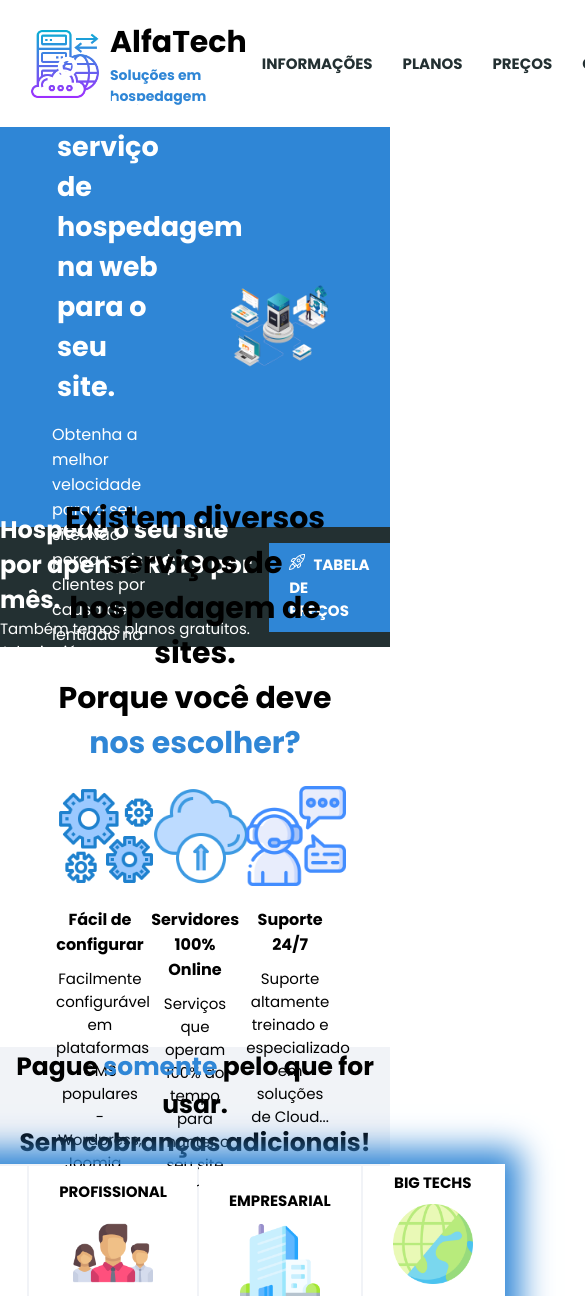
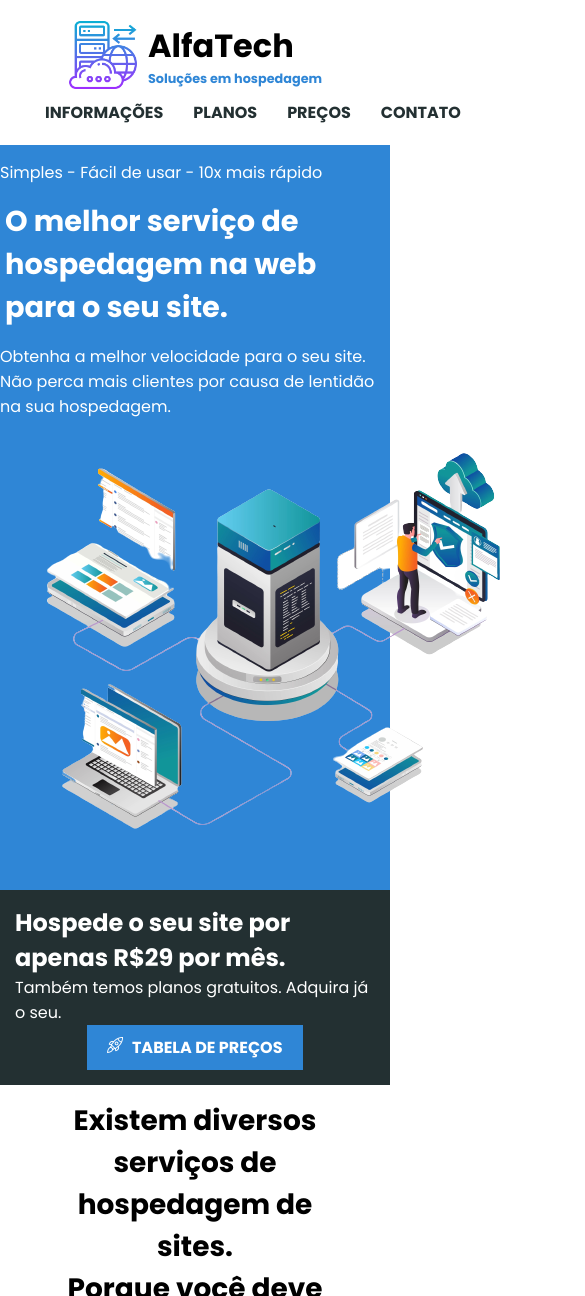
Before and after one commit to elvislira/provedor, a plain HTML site: page index.html in a window 390 px wide. Shown: the top 1296 px of the page, 585 px wide, since content can reach past the window. Drawn offline with Linux system fonts and the light colour scheme.

Commit message:
Melhorias na responsividade.

```diff
--- a/css/index.css
+++ b/css/index.css
@@ -3,7 +3,7 @@
     padding: 0;
     box-sizing: border-box;
     font-family: 'Poppins', sans-serif;
-    font-size: 15px;
+    font-size: 16px;
     scroll-behavior: smooth;
 }
 
@@ -16,6 +16,8 @@
  display: flex;
  justify-content: space-around;
  align-items: center;
+ flex-wrap: wrap;
+ gap: 10px;
  background-color: #fff;
  color: #000;
  padding: 20px 30px;
@@ -32,13 +34,13 @@
 }
 
 .logo .titulo {
-    font-size: 30px;
+    font-size: 2em;
     font-weight: bold;
     color: #000;
 }
 
 .logo p {
-    font-size: 14px;
+    font-size: 0.8em;
     font-weight: bold;
     color: #2f86d6;
 }
@@ -49,7 +51,7 @@
     text-decoration: none;
     list-style-type: none;
     font-weight: bold;
-    font-size: 18px;
+    font-size: 1.5em;
 }
 
 .links-topo a {
@@ -61,39 +63,41 @@
 /* Banner */
 .banner {
     width: 100%;
-    height: 400px;
+    padding: 15px 0;
     background-color: #2f86d6;
     display: flex;
     align-items: center;
     justify-content: space-evenly;
+    flex-wrap: wrap;
     color: #fff;
 }
 
 .banner .banner-texto p {
-    font-size: 16px;
+    font-size: 1em;
 }
 
 .banner .banner-texto h2 {
-    font-size: 27px;
+    font-size: 1.8em;
     margin: 15px 5px;
 }
 
 .banner .banner-texto, .banner img {
-    width: 30%;
+    flex: 1 1 300px;
 }
 
 /* Primeiro e Segundo Anúncio */
 .anuncio {
     width: 100%;
-    height: 120px;
+    padding: 15px;
     display: flex;
     align-items: center;
     justify-content: space-evenly;
+    flex-wrap: wrap;
     color: #fff;
 }
 
 .anuncio h2 {
-    font-size: 24px;
+    font-size: 1.5em;
 }
 
 .anuncio .link-tabela-precos {
@@ -132,7 +136,7 @@
 /* Informações */
 .informacoes {
     width: 100%;
-    height: 400px;
+    padding: 15px 0;
     display: flex;
     flex-direction: column;
     justify-content: center;
@@ -141,7 +145,7 @@
 
 .informacoes h2, .informacoes span {
     width: 75%;
-    font-size: 30px;
+    font-size: 28px;
     text-align: center;
 }
 
@@ -155,7 +159,7 @@
 
 .informacoes-itens h3 {
     padding-bottom: 10px;
-    font-size: 16px;
+    font-size: 1.2em;
 }
 
 .informacoes-itens li {
@@ -171,7 +175,7 @@
 /* Planos */
 .planos {
     width: 100%;
-    height: 600px;
+    padding: 15px 0;
     background-color: #f1f3f7;
     display: flex;
     flex-direction: column;
@@ -180,12 +184,13 @@
 }
 
 .planos h2, .planos span {
-    font-size: 25px;
+    font-size: 28px;
     text-align: center;
 }
 
 .planos .tabela-precos {
-    width: 45%;
+    margin: 20px 0;
+    width: 40%;
     height: 70%;
     text-align: center;
     box-shadow: 0 0 30px 15px #2f86d6;
@@ -196,7 +201,7 @@
 }
 
 .planos .tabela-precos thead th p {
-    font-size: 12px;
+    font-size: 0.8em;
     color: #d5b99f;
 }
 
@@ -212,7 +217,6 @@
 
 .planos-icones {
     width: 80px;
-    margin: 10px auto;
 }
 
 /* Rodapé */
```
Also changed, not shown: index.html (line endings or trailing spaces).
